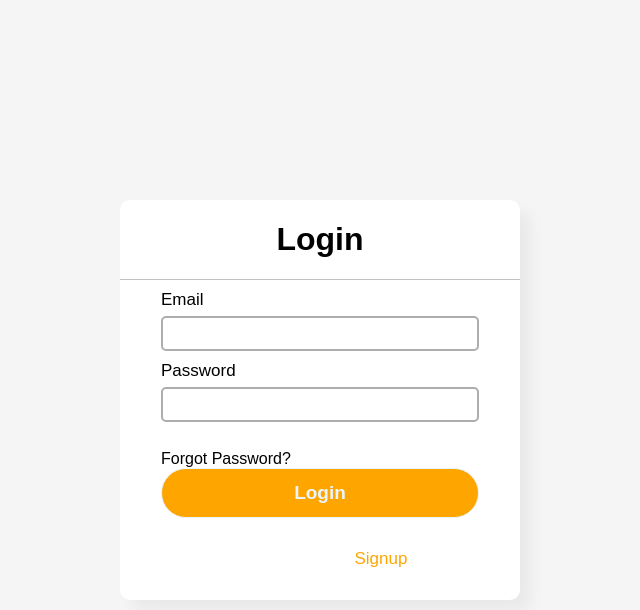
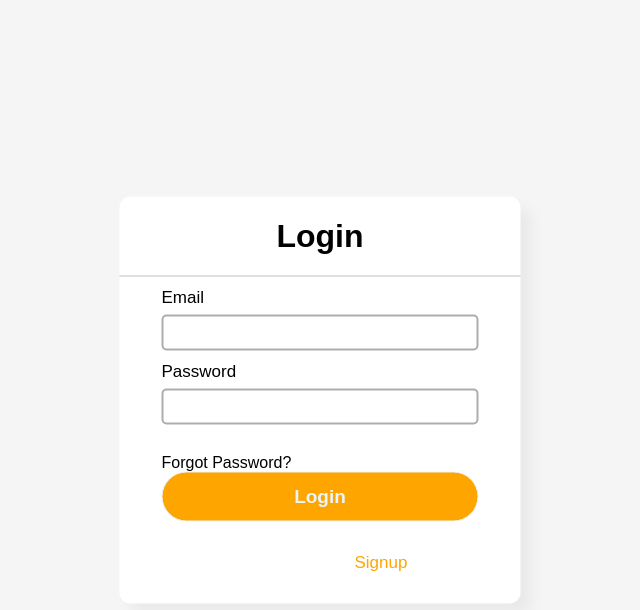
Before and after one commit to Sandeep-Bangwal/Blog-Creator, a PHP site: page /Blog/login.php in a window 1280 px wide. Shown: the top 610 px of the page, without its empty margins (320-960 px from the left). Run offline with PHP 8.4, Linux system fonts and the light colour scheme.

Commit message:
Update loginpage.css

```diff
--- a/css/loginpage.css
+++ b/css/loginpage.css
@@ -16,9 +16,9 @@ body{
   top: 50%;
   left: 50%;
   transform: translate(-50%, -50%);
-  width: 400px;
+  width: 401px;
   background: white;
-  border-radius: 10px;
+  border-radius: 11px;
   box-shadow: 11px 11px 15px rgba(0,0,0,0.05);
 }
 .center h1{
@@ -27,7 +27,7 @@ body{
   border-bottom: 1px solid silver;
 }
 .center form{
-  padding: 0 41px;
+  padding: 0 42px;
   box-sizing: border-box;
 }
 
@@ -36,10 +36,10 @@ body{
 }
 
 .input_txt input{
-  margin-top: 6px;
-  height: 35px;
+  margin-top: 7px;
+  height: 36px;
   width: 100%;
-  padding-left: 10px;
+  padding-left: 11px;
   font-size: 17px;
   border: 2px solid #adadad;
   border-radius: 5px;
@@ -47,7 +47,18 @@ body{
 
 form .input_txt{
   position: relative;
-  margin: 10px 0;
+  margin: 11px 0;
+}
+
+.signup_link{
+  margin: 31px 0;
+  text-align: center;
+  font-size: 17px;
+  color: white;
+}
+.signup_link a{
+  color: orange;
+  text-decoration: none;
 }
 
 input[type="submit"]{
@@ -62,14 +73,3 @@ input[type="submit"]{
   cursor: pointer;
   outline: none;
 }
-
-.signup_link{
-  margin: 31px 0;
-  text-align: center;
-  font-size: 17px;
-  color: white;
-}
-.signup_link a{
-  color: orange;
-  text-decoration: none;
-}
```
